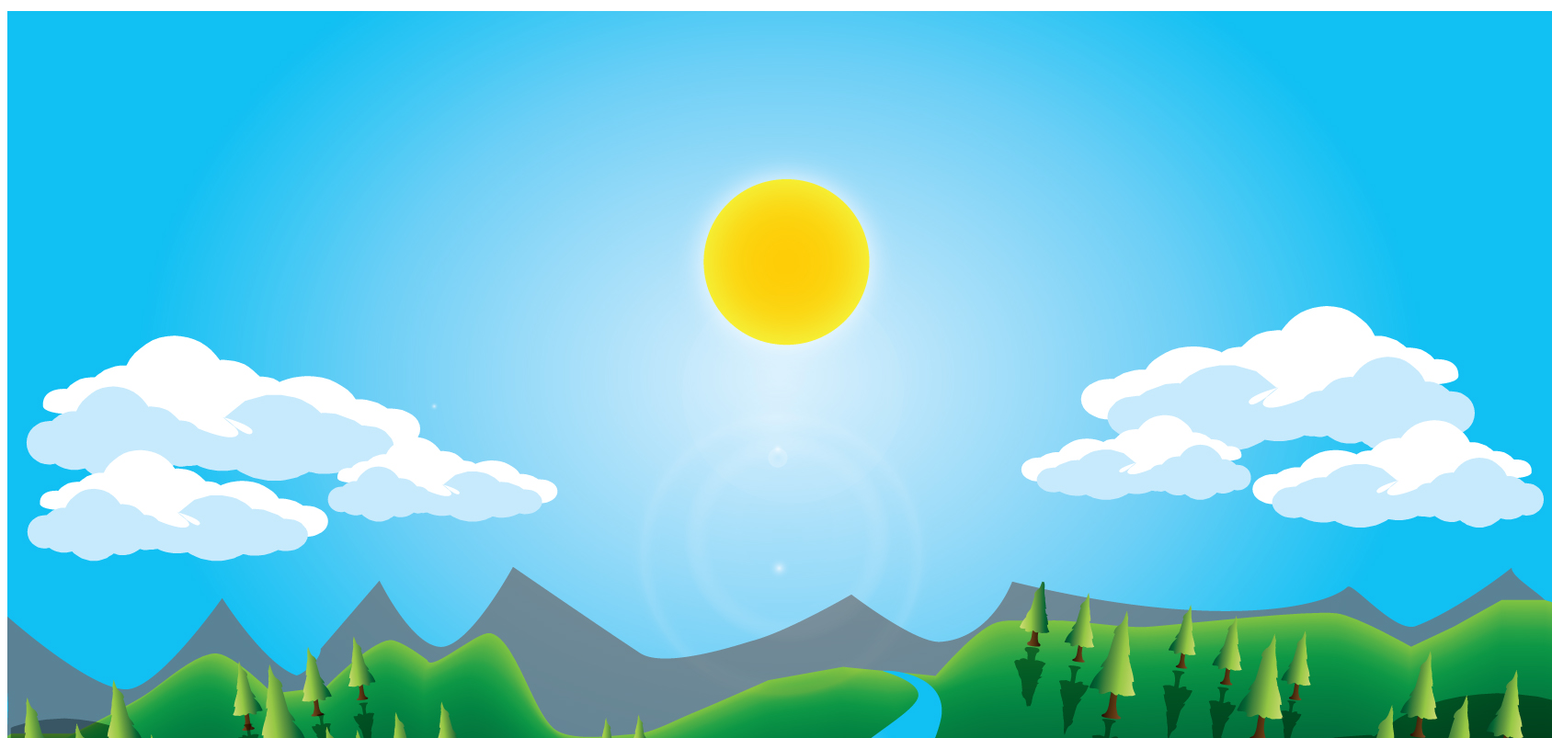
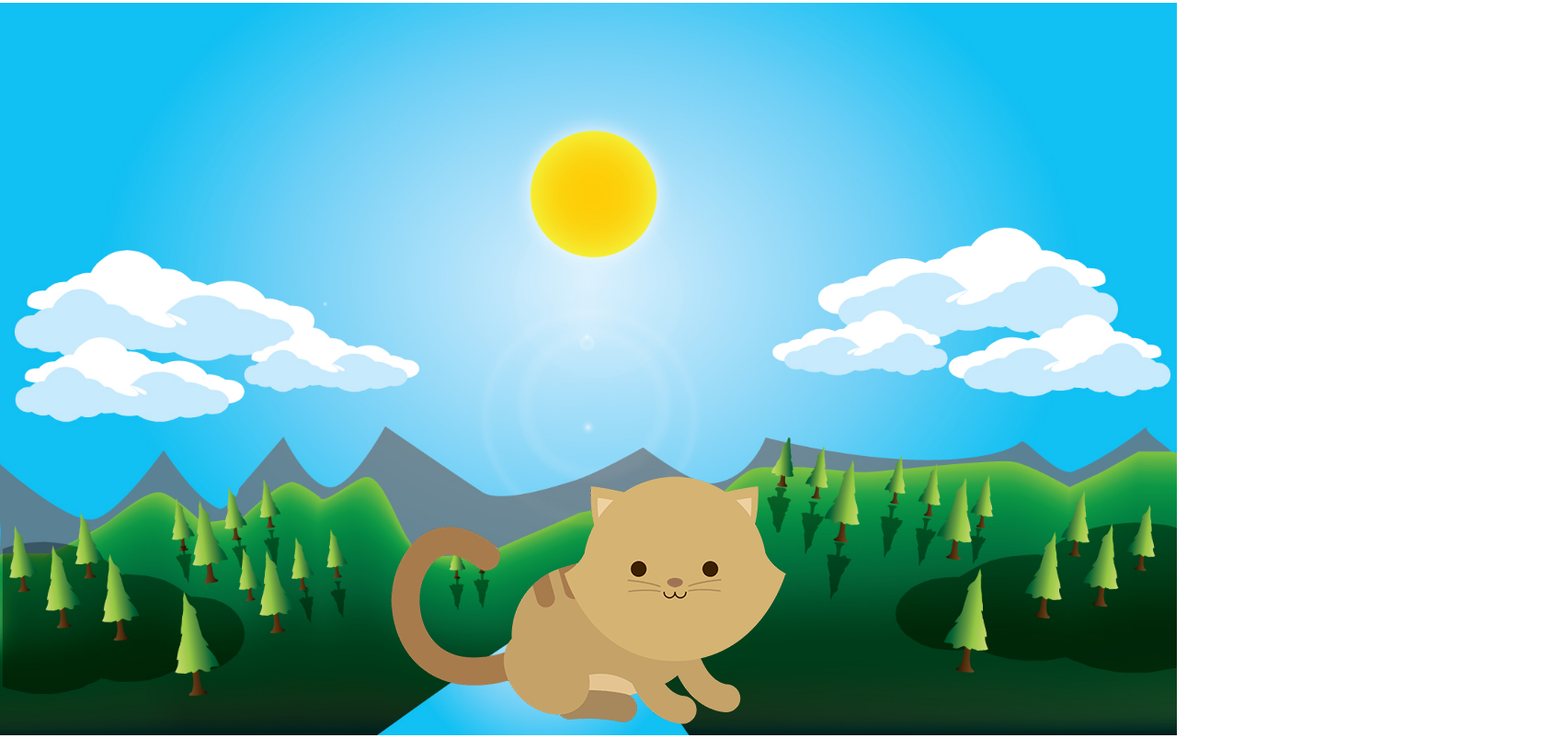
Before and after one commit to FlorTello/Kitten, a plain HTML site: page index.html in a window 1280 px wide. Shown: the top 803 px of the page at 92% size, 1688 px wide, since content can reach past the window. Drawn offline with Linux system fonts and the light colour scheme.

Commit message:
Agregando picture y fondo

```diff
--- a/css/main.css
+++ b/css/main.css
@@ -1,3 +1,30 @@
-img{
+*{
+  margin: 0;
+  padding: 0;
+}
+picture{
   display: flex;
+  align-items: flex-end;
+  flex-wrap: wrap;
 }
+.fondo{
+  width: 100%;
+  height: 100vh;
+  background-image: url('../assets/images/maxresdefault.jpg');
+  background-size: cover;
+  background-repeat: no-repeat;
+  display: flex;
+  justify-content: center;
+  flex-wrap: wrap;
+}
+
+@media (min-width:600px) {
+  .fondo{
+    background-image: url('../assets/images/dawn.png');
+  }
+}
+@media (min-width:1100px) {
+  .fondo{
+    background-image: url('../assets/images/landscape.jpg');
+  }
+}
--- a/index.html
+++ b/index.html
@@ -9,12 +9,14 @@
   <title>Lección 31 Kitten</title>
 </head>
 <body>
+  <div class="fondo">
     <picture>
-      <source media="min-width: 465px"
-      srcset="assets/images/dawm.jpg">
-      <source media="min-width: 650px"
-      srcset="assets/images/maxresdefault.jpg">
-      <img src="assets/images/Landscape.jpg" alt="">
+      <source media="(min-width: 1000px)"
+      srcset="assets/images/kitten-medium.png">
+      <source media="(min-width: 600px)"
+      srcset="assets/images/kitten-large.png">
+      <img src="assets/images/kitten-small.png" alt="gato gatito">
     </picture>
+  </div>
 </body>
 </html>
```
